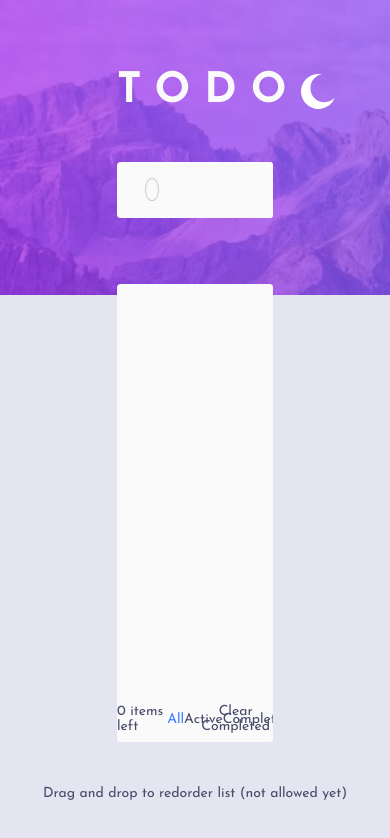
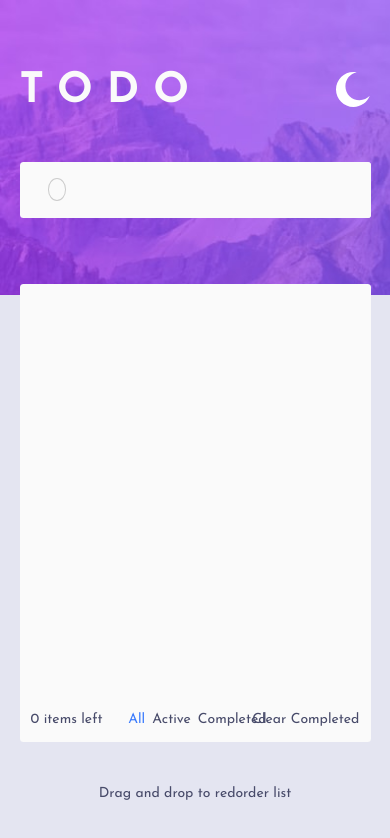
Before and after one commit to christian-angeli/to-do, a React (Vite) app: page / in a window 390 px wide. Shown: the top 838 px of the page. Built offline with nearby package versions, Linux system fonts and the light colour scheme.

Commit message:
drag and drop, responsivite, aplicação finalizada

```diff
--- a/src/components/Header/index.tsx
+++ b/src/components/Header/index.tsx
@@ -30,7 +30,9 @@ export function Header({
       <Content>
         <Info>
           <h1>TODO</h1>
-          <img onClick={handleSetTheme} src={image} alt="" />
+          <button>
+            <img onClick={handleSetTheme} src={image} alt="" />
+          </button>
         </Info>
         <Input onSubmit={handleCreateNewTodo}>
           <div></div>
--- a/src/components/Header/styles.ts
+++ b/src/components/Header/styles.ts
@@ -32,6 +32,10 @@ export const Content = styled.div`
         height: 4rem;
         font-size: 1.5rem;
     }
+
+    @media (max-width: 700px) {
+        width: 90%;
+    }
 `
 
 
@@ -45,6 +49,10 @@ export const Info = styled.div`
     img{
         width: 35px;
         height: 35px;
+    }
+    button{
+        border: none;
+        background: none;
     }
 `
 
--- a/src/components/List/index.tsx
+++ b/src/components/List/index.tsx
@@ -16,13 +16,27 @@ import {
 } from "./styles";
 import iconCheck from "../../assets/icon-check.svg";
 import iconCross from "../../assets/icon-cross.svg";
-import { useState } from "react";
+import { useEffect, useState } from "react";
+import {
+  DragDropContext,
+  Draggable,
+  Droppable,
+  DropResult,
+} from "react-beautiful-dnd";
+
+interface TodoInterface {
+  description: string;
+  isActive: boolean;
+  id: string;
+}
 
 export function List() {
   const {
     todoList,
     itemsLeft,
     handleCheckActive,
+    setTodoList,
+    setAllList,
     handleAllList,
     handleActiveList,
     handleCompletedList,
@@ -35,12 +49,33 @@ export function List() {
     setIsSelected(name);
   }
 
+  function onDragEnd(result: DropResult) {
+    const { source, destination } = result;
+    if (!destination) return;
+
+    const items = Array.from(todoList);
+    const [newOrder] = items.splice(source.index, 1);
+    items.splice(destination.index, 0, newOrder);
+
+    setTodoList([...items]);
+    setAllList([...items]);
+  }
+
   return (
     <Container>
       <Content>
-        <TodoList>
-          {todoList.map((todo) => (
-            <Input key={todo.id}>
+        <DragDropContext onDragEnd={onDragEnd}>
+          <Droppable droppableId="todos">
+            {(provided) => (
+              <TodoList {...provided.droppableProps} ref={provided.innerRef}>
+                {todoList.map((todo, index) => (
+                  <Draggable key={todo.id} draggableId={todo.id} index={index}>
+                    {(provided) => (
+                      <Input
+                        {...provided.draggableProps}
+                        {...provided.dragHandleProps}
+                        ref={provided.innerRef}
+                      >
                         {todo.isActive === true ? (
                           <Card>
                             <ActiveButton
@@ -49,26 +84,37 @@ export function List() {
                             <ActiveDescription>
                               <p>{todo.description}</p>
                             </ActiveDescription>
-                  <DeleteButton onClick={() => handleDeleteTask(todo.id)}>
+                            <DeleteButton
+                              onClick={() => handleDeleteTask(todo.id)}
+                            >
                               <img src={iconCross} alt="" />
                             </DeleteButton>
                           </Card>
                         ) : (
                           <Card>
-                  <DisabledButton onClick={() => handleCheckActive(todo.id)}>
+                            <DisabledButton
+                              onClick={() => handleCheckActive(todo.id)}
+                            >
                               <img src={iconCheck}></img>
                             </DisabledButton>
                             <DisabledDescription>
                               <p>{todo.description}</p>
                             </DisabledDescription>
-                  <DeleteButton onClick={() => handleDeleteTask(todo.id)}>
+                            <DeleteButton
+                              onClick={() => handleDeleteTask(todo.id)}
+                            >
                               <img src={iconCross} alt="" />
                             </DeleteButton>
                           </Card>
                         )}
                       </Input>
+                    )}
+                  </Draggable>
                 ))}
               </TodoList>
+            )}
+          </Droppable>
+        </DragDropContext>
         <Options>
           <p>{itemsLeft} items left</p>
           <Filters>
@@ -104,7 +150,7 @@ export function List() {
         </Options>
       </Content>
       <Advice>
-        <span>Drag and drop to redorder list (not allowed yet)</span>
+        <span>Drag and drop to redorder list</span>
       </Advice>
     </Container>
   );
--- a/src/components/List/styles.ts
+++ b/src/components/List/styles.ts
@@ -21,9 +21,29 @@ export const Content = styled.div`
     background: ${props => props.theme.colors.content_background};
 
     overflow-y: hidden;
+
+    @media (max-width: 700px) {
+        width: 90%;
+    }
+`
+export const TodoList = styled.ul`
+    height: 90%;
+
+    overflow: auto;
+
+    ::-webkit-scrollbar {
+        width: 12px;
+    }
+    ::-webkit-scrollbar-thumb {
+        background: #cccc;
+        border-radius: 0.25rem;
+    }
+    ::-webkit-scrollbar-track{
+        border-radius: 0 0.25rem 0.25rem 0;
+    }
 `
 
-export const Input = styled.div`
+export const Input = styled.li`
     display: flex;
     align-items: center;
     width: 100%;
@@ -109,23 +129,6 @@ export const DisabledDescription = styled.div`
     }
 `
 
-export const TodoList = styled.div`
-    height: 90%;
-
-    overflow: auto;
-
-    ::-webkit-scrollbar {
-        width: 12px;
-    }
-    ::-webkit-scrollbar-thumb {
-        background: #cccc;
-        border-radius: 0.25rem;
-    }
-    ::-webkit-scrollbar-track{
-        border-radius: 0 0.25rem 0.25rem 0;
-    }
-`
-
 export const Advice = styled.div`
     display: flex;
     align-items: center;
@@ -169,9 +172,17 @@ export const Filters = styled.div`
         &:hover {
             filter: opacity(0.6);
         }
+
+        @media (max-width: 700px) {
+            margin: 0 0.25rem;
+        }
     }
 
     button.selected{
         color: hsl(220, 98%, 61%);
     }
+
+    @media (max-width: 700px) {
+        width: 30%;
+    }
 `
--- a/src/hooks/useTodo.tsx
+++ b/src/hooks/useTodo.tsx
@@ -4,6 +4,8 @@ import {
   ReactNode,
   useContext,
   useEffect,
+  SetStateAction,
+  Dispatch,
 } from "react";
 
 interface TodoInterface {
@@ -21,7 +23,9 @@ interface TodoProviderProps {
 interface TodoContextData {
   todoList: TodoInterface[];
   itemsLeft: number;
-  createTodo: (todo: TodoInput) => Promise<void>;
+  createTodo: (todo: TodoInterface) => Promise<void>;
+  setTodoList: Dispatch<SetStateAction<TodoInterface[]>>;
+  setAllList: Dispatch<SetStateAction<TodoInterface[]>>;
   handleCheckActive: (id: string) => void;
   handleDeleteTask: (itemId: string) => void;
   handleAllList: () => void;
@@ -67,8 +71,10 @@ export function TodoProvider({ children }: TodoProviderProps) {
           isActive: true,
         };
       }
+
       return todo;
     });
+
     setTodoList(newList);
     setAllList(newList);
   }
@@ -105,6 +111,8 @@ export function TodoProvider({ children }: TodoProviderProps) {
         todoList,
         itemsLeft,
         createTodo,
+        setTodoList,
+        setAllList,
         handleCheckActive,
         handleAllList,
         handleActiveList,
```
Lines whose indentation alone changed are shown as unchanged.
